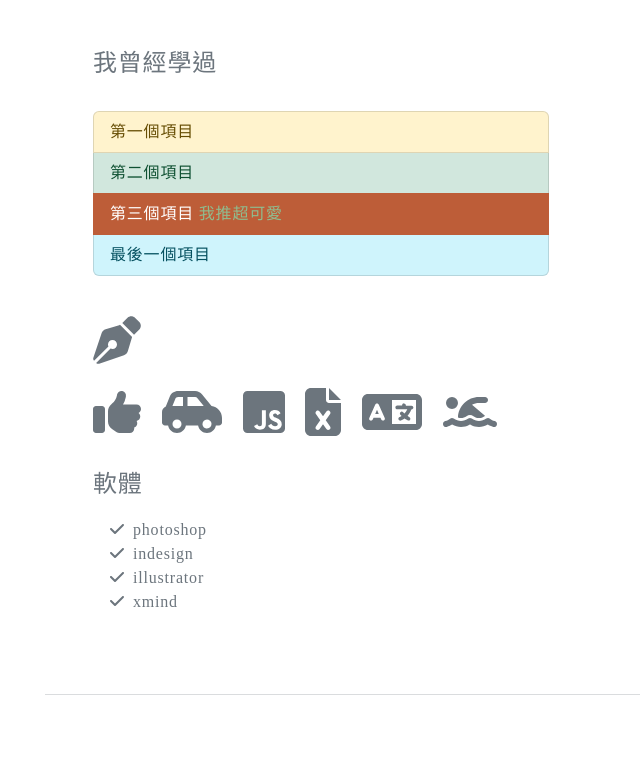
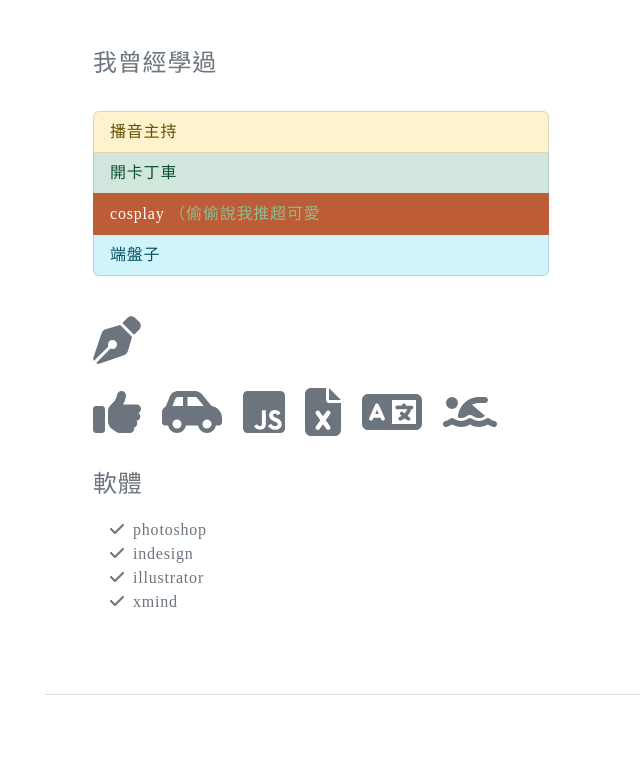
Before and after one commit to aqfffffang/aqfffffang.github.io, a plain HTML site: page index.html in a window 1280 px wide. Shown: the part 3745-4520 px from the top of the page, without its empty margins (227-867 px from the left). Drawn offline with nearby package versions, Linux system fonts and the light colour scheme; a web font is replaced by a local one.

Commit message:
最後修改

```diff
--- a/index.html
+++ b/index.html
@@ -162,12 +162,12 @@
                     <h2 class="mb-5">技能</h2>
                     <div class="subheading mb-3">我曾經學過</div>
                     <ol class="list-group aqua1234">
-                        <li class="list-group-item list-group-item-warning">第一個項目</li>
-                        <li class="list-group-item list-group-item-success">第二個項目</li>
-                        <li class="list-group-item active">第三個項目 <a
+                        <li class="list-group-item list-group-item-warning">播音主持</li>
+                        <li class="list-group-item list-group-item-success">開卡丁車</li>
+                        <li class="list-group-item active">cosplay <a
                             href="https://www.youtube.com/shorts/Ae6RItDmFso?feature=share" target="_blank">
-                            <span class="blueblue">我推超可愛</span></a></li>
-                        <li class="list-group-item list-group-item-info">最後一個項目</li>
+                            <span class="blueblue">（偷偷說我推超可愛</span></a></li>
+                        <li class="list-group-item list-group-item-info">端盤子</li>
                     </ol>
                     <ul class="list-inline dev-icons">
                         <li class="list-group-item"><i class="fa-solid fa-pen-nib"></i></li>
@@ -255,7 +255,7 @@
                         </li>
                         <li>
                             <span class="fa-li"><i class="fas fa-trophy text-warning"></i></span>
-                           黑星餐廳觀光客 貓目先生的女朋友
+                           黑星餐廳觀光客 貓目先生的客人
                         </li>
                     </ul>
                 </div>
```
